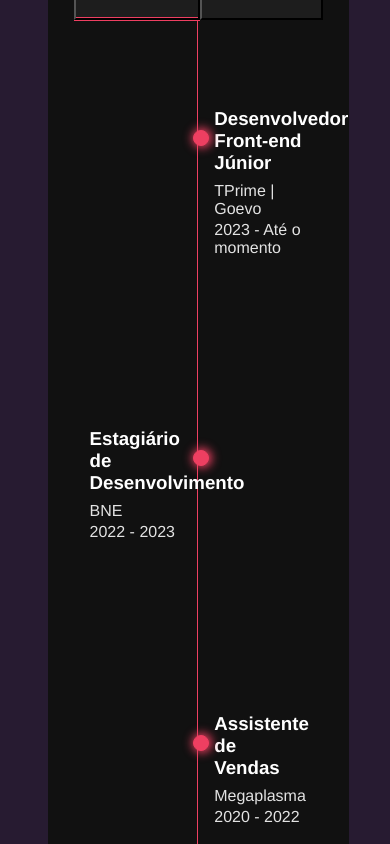
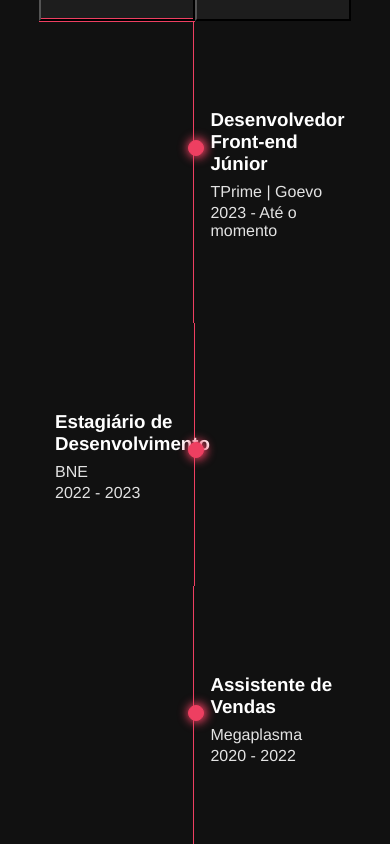
Before and after one commit to DanielAlmeidaToledo/Portfolio_DanielToledo, a React (Vite) app: page / in a window 390 px wide. Shown: the part 1760-2604 px from the top of the page. Built offline with nearby package versions, Linux system fonts and the light colour scheme.

Commit message:
feature: adiciona breakpoints responsivos no sass

```diff
--- a/src/styles/abstracts/app.sass
+++ b/src/styles/abstracts/app.sass
@@ -1,8 +1,12 @@
 @use '../variables'
 @use '../mixins'
+@use '../abstracts/breakpoints'
 
 #portfolio
     display: flex
     flex-wrap: wrap
     padding: 3rem
     gap: 3rem
+
+    @include breakpoints.sm
+        padding: 0
--- /dev/null
+++ b/src/styles/abstracts/breakpoints.sass
@@ -0,0 +1,23 @@
+// Variables for breakpoints
+
+$screen-sm-min: 576px
+$screen-md-min: 768px
+$screen-lg-min: 992px
+$screen-xl-min: 1200px
+
+// Mixins for breakpoints
+@mixin sm
+  @media (max-width: #{$screen-sm-min})
+    @content
+
+@mixin md
+  @media (max-width: #{$screen-md-min})
+    @content
+
+@mixin lg
+  @media (max-width: #{$screen-lg-min})
+    @content
+
+@mixin xl
+  @media (max-width: #{$screen-xl-min})
+    @content
--- a/src/styles/mixins.sass
+++ b/src/styles/mixins.sass
@@ -17,19 +17,3 @@
     background: variables.$gradient
     height: 3px
     width: 30%
-
-@mixin sm
-   @media (min-width: #{$screen-sm-min})
-       @content
-
-@mixin md
-   @media (min-width: #{$screen-md-min})
-       @content
-
-@mixin lg
-   @media (min-width: #{$screen-lg-min})
-       @content
-
-@mixin xl
-   @media (min-width: #{$screen-xl-min})
-       @content
--- a/src/styles/variables.sass
+++ b/src/styles/variables.sass
@@ -8,7 +8,3 @@ $bg-color-secondary: #1d1d1d
 $container-border-radius: 10px
 $card-border-radius: 5px
 $gradient: linear-gradient(90deg, rgba(250,82,82,1) 0%, rgba(221,36,118,1) 100%)
-$screen-sm-min: 576px
-$screen-md-min: 768px
-$screen-lg-min: 992px
-$screen-xl-min: 1200px
```
